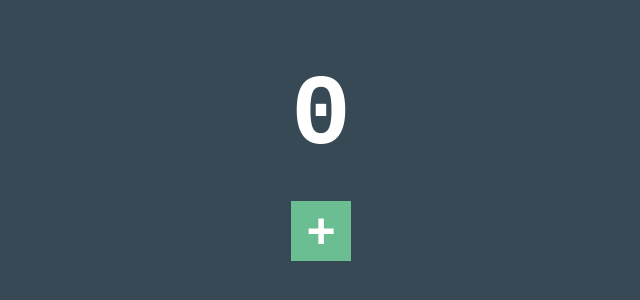
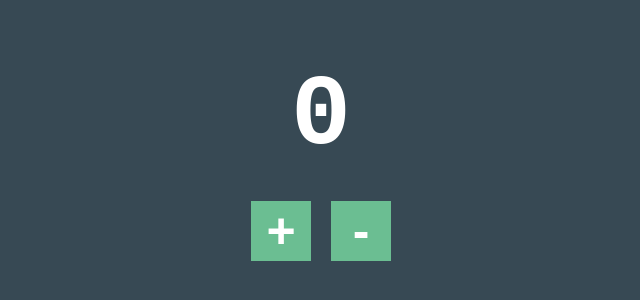
Before and after one commit to alexrrodriguez/react-usestate-practice, a React (Create React App) app: page / in a window 1280 px wide. Shown: the part 120-420 px from the top of the page, without its empty margins (319-959 px from the left). Built offline with nearby package versions, Linux system fonts and the light colour scheme.

Commit message:
create decrease button and function to lower count by 1

```diff
--- a/src/components/App.jsx
+++ b/src/components/App.jsx
@@ -7,10 +7,15 @@ function App() {
     setCount(count + 1);
   }
 
+  function decrease() {
+    setCount(count - 1);
+  }
+
   return (
     <div className="container">
       <h1>{count}</h1>
       <button onClick={increase}>+</button>
+      <button onClick={decrease}>-</button>
     </div>
   );
 }
```
